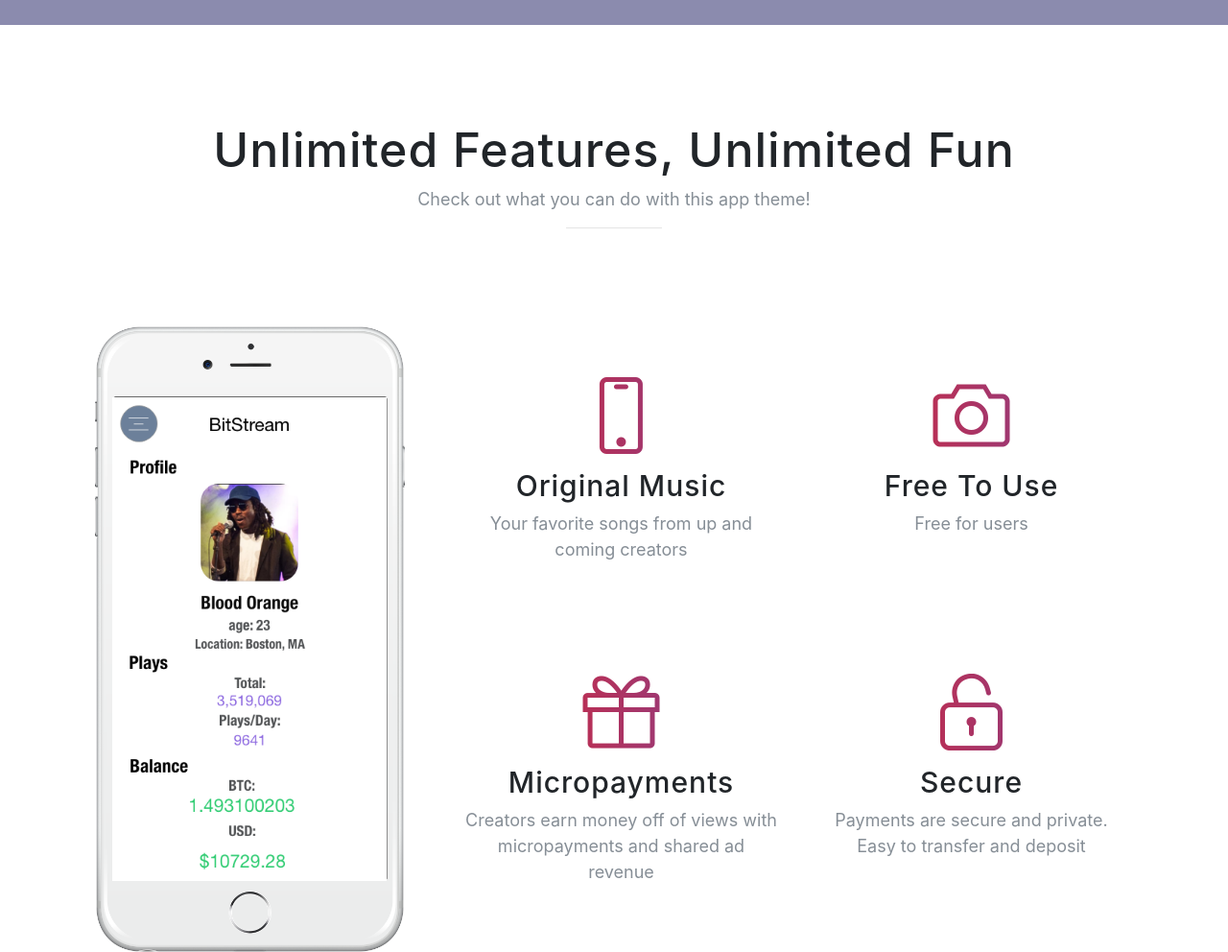
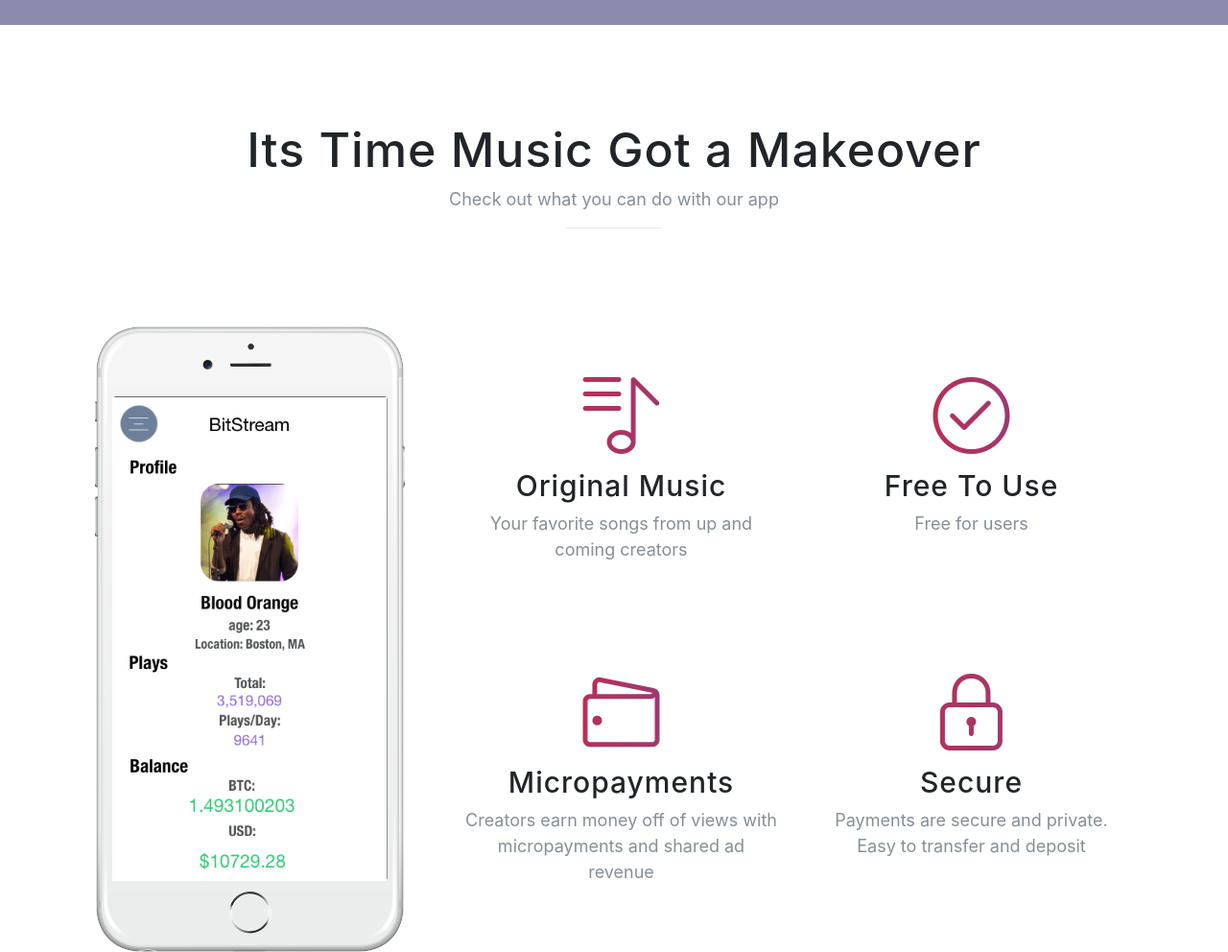
Before and after one commit to Evan650/fairplay.io, a website with bundled scripts: page BitStream/index.html in a window 1280 px wide. Shown: the part 1320-2312 px from the top of the page at 96% size. Built offline with nearby package versions, Linux system fonts and the light colour scheme; a web font is replaced by a local one.

Commit message:
changed feature symbols

```diff
--- a/BitStream/index.html
+++ b/BitStream/index.html
@@ -96,8 +96,8 @@
     <section class="features" id="features">
       <div class="container">
         <div class="section-heading text-center">
-          <h2>Unlimited Features, Unlimited Fun</h2>
-          <p class="text-muted">Check out what you can do with this app theme!</p>
+          <h2>Its Time Music Got a Makeover</h2>
+          <p class="text-muted">Check out what you can do with our app</p>
           <hr>
         </div>
         <div class="row">
@@ -121,14 +121,14 @@
               <div class="row">
                 <div class="col-lg-6">
                   <div class="feature-item">
-                    <i class="icon-screen-smartphone text-primary"></i>
+                    <i class="icon-playlist text-primary"></i>
                     <h3>Original Music</h3>
                     <p class="text-muted">Your favorite songs from up and coming creators</p>
                   </div>
                 </div>
                 <div class="col-lg-6">
                   <div class="feature-item">
-                    <i class="icon-camera text-primary"></i>
+                    <i class="icon-check text-primary"></i>
                     <h3>Free To Use</h3>
                     <p class="text-muted">Free for users</p>
                   </div>
@@ -137,14 +137,14 @@
               <div class="row">
                 <div class="col-lg-6">
                   <div class="feature-item">
-                    <i class="icon-present text-primary"></i>
+                    <i class="icon-wallet text-primary"></i>
                     <h3>Micropayments</h3>
                     <p class="text-muted">Creators earn money off of views with micropayments and shared ad revenue</p>
                   </div>
                 </div>
                 <div class="col-lg-6">
                   <div class="feature-item">
-                    <i class="icon-lock-open text-primary"></i>
+                    <i class="icon-lock text-primary"></i>
                     <h3>Secure</h3>
                     <p class="text-muted">Payments are secure and private. Easy to transfer and deposit</p>
                   </div>
@@ -159,7 +159,7 @@
     <section class="cta">
       <div class="cta-content">
         <div class="container">
-          <h2>Fair Pay<br>For All</h2>
+          <h2>Free Play<br>Fair Pay</h2>
           <a href="#contact" class="btn btn-outline btn-xl js-scroll-trigger">Connect With Us</a>
         </div>
       </div>
```
